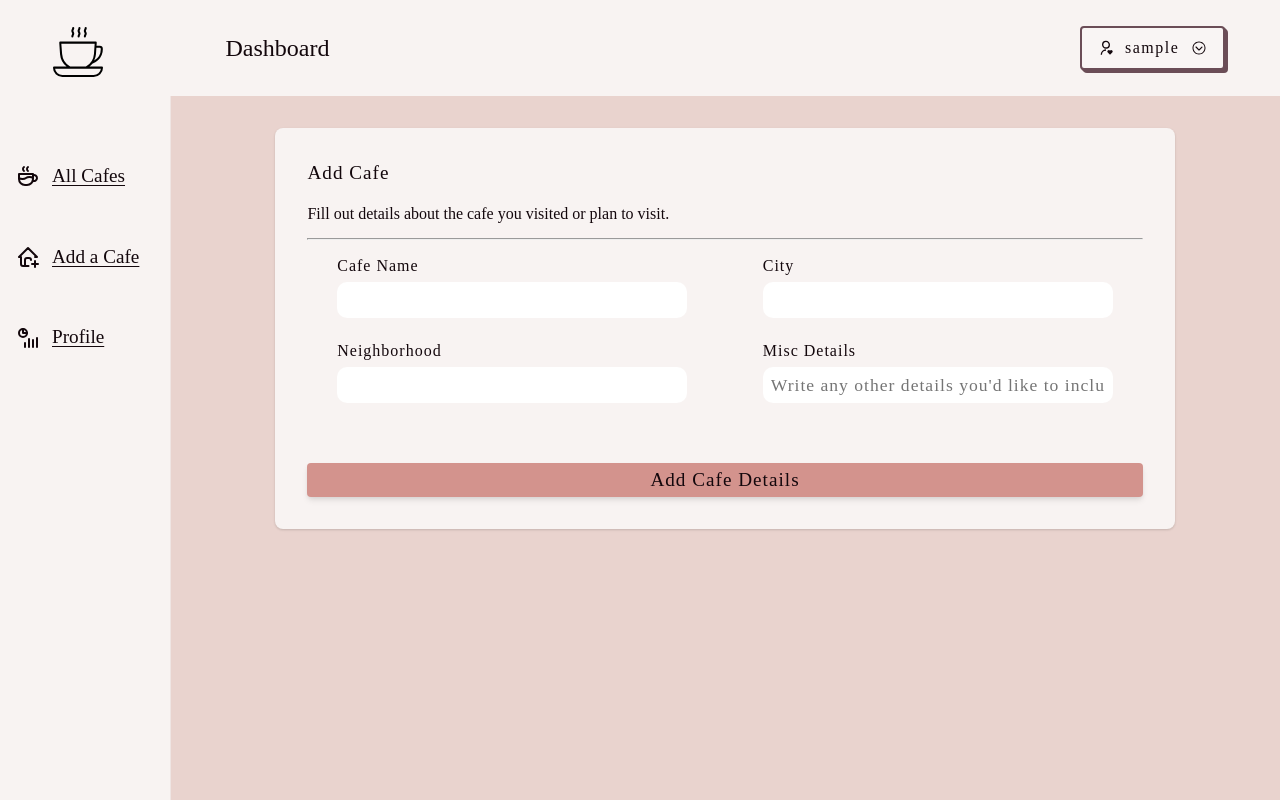
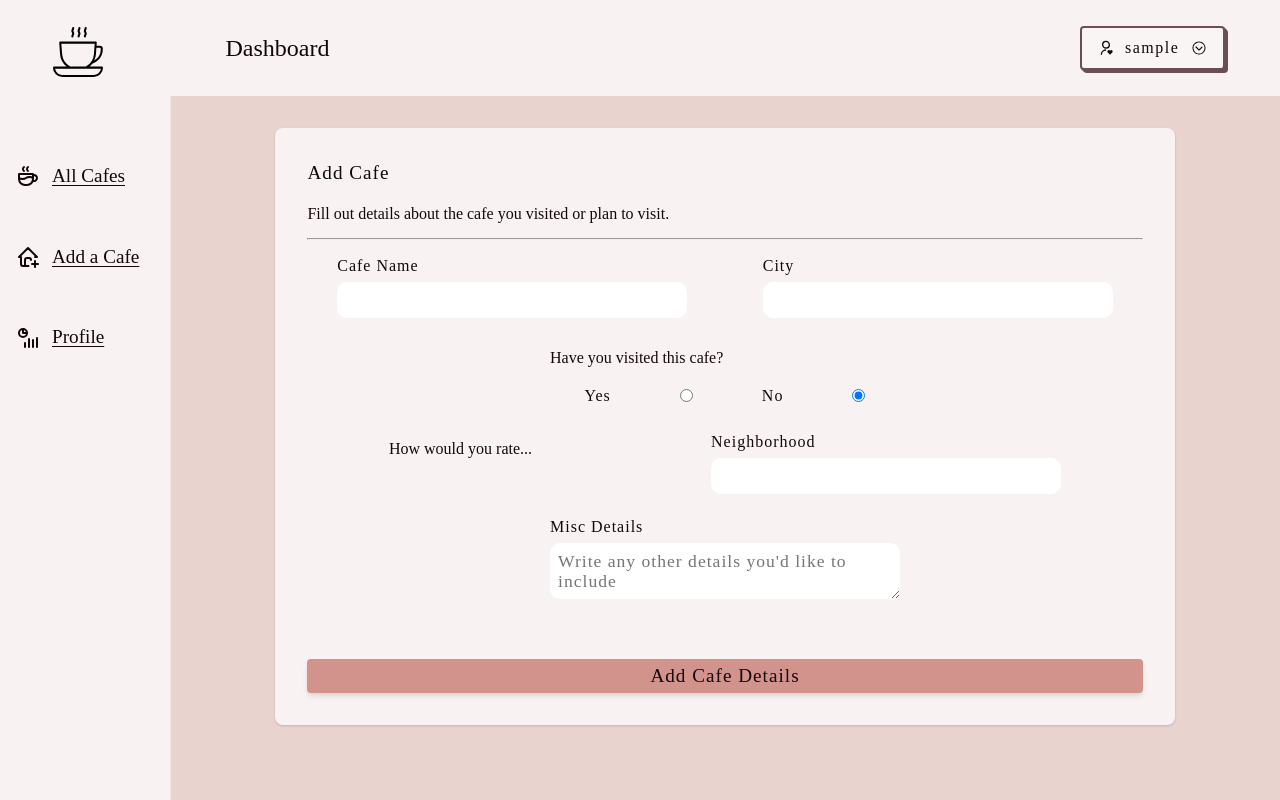
Before and after one commit to whitneywind/cafe-tracking, a React (Create React App) app in the folder client/: page /dashboard/add-cafe in a window 1280 px wide. Built offline with nearby package versions, Linux system fonts and the light colour scheme; sample sign-in values are in the browser's storage.

Commit message:
front end cafe page

```diff
--- a/client/src/assets/wrappers/SharedLayoutWrapper.js
+++ b/client/src/assets/wrappers/SharedLayoutWrapper.js
@@ -2,7 +2,6 @@ import styled from "styled-components";
 
 const Wrapper = styled.main`
   background-color: var(--mainBackgroundColor);
-  height: 100vh;
   .dashboard {
     display: grid;
     grid-template-columns: 1fr;
--- a/client/src/pages/dashboard-pages/AddCafe.jsx
+++ b/client/src/pages/dashboard-pages/AddCafe.jsx
@@ -8,12 +8,13 @@ const AddCafe = () => {
   const [city, setCity] = useState("");
   const [neighborhood, setNeighborhood] = useState("");
   const [details, setDetails] = useState("");
+  const [visited, setVisited] = useState(false);
 
   const { showAlert } = useAppContext();
 
   const handleSubmit = (e) => {
     e.preventDefault();
-  }
+  };
 
   return (
     <Wrapper>
@@ -25,38 +26,93 @@ const AddCafe = () => {
         </header>
         <form onSubmit={handleSubmit}>
           <div className="main-form">
-
             <div className="basic-info form-section">
               <div className="form-row">
                 <label htmlFor="name">Cafe Name</label>
-                  <input type="text" name="name" className="form-input" value={name} onChange={(e) => setName(e.target.value)} required />
+                <input
+                  type="text"
+                  name="name"
+                  className="form-input"
+                  value={name}
+                  onChange={(e) => setName(e.target.value)}
+                  required
+                />
               </div>
               <div className="form-row">
                 <label htmlFor="city">City</label>
-                  <input type="text" name="city" className="form-input" value={city} onChange={(e) => setCity(e.target.value)} required />
+                <input
+                  type="text"
+                  name="city"
+                  className="form-input"
+                  value={city}
+                  onChange={(e) => setCity(e.target.value)}
+                  required
+                />
+              </div>
+            </div>
+
+            <div className="form-row visited-row">
+              <p>Have you visited this cafe?</p>
+              <div className="middle-row">
+                <label htmlFor="visited-yes">Yes</label>
+                <input
+                  type="radio"
+                  id="visited-yes"
+                  name="visited"
+                  value="Yes"
+                  checked={visited}
+                  onChange={() => setVisited(true)}
+                />
+                <label htmlFor="visited-no">No</label>
+                <input
+                  type="radio"
+                  id="visited-no"
+                  name="visited"
+                  value="No"
+                  checked={!visited}
+                  onChange={() => setVisited(false)}
+                />
               </div>
             </div>
 
             <div className="extra-info form-section">
               <div className="form-row">
+                <p htmlFor="neighborhood">How would you rate...</p>
+              </div>
+
+              <div className="form-row">
                 <label htmlFor="neighborhood">Neighborhood</label>
-                <input type="text" name="location" className="form-input" value={neighborhood} onChange={(e) => setNeighborhood(e.target.value)} />
+                <input
+                  type="text"
+                  name="location"
+                  className="form-input"
+                  value={neighborhood}
+                  onChange={(e) => setNeighborhood(e.target.value)}
+                />
               </div>
+
               <div className="form-row">
                 <label htmlFor="neighborhood">Misc Details</label>
-                <input type="text" name="details" className="form-input" value={details} onChange={(e) => setDetails(e.target.value)} placeholder="Write any other details you'd like to include" />
+                <textarea
+                  name="details"
+                  className="form-input"
+                  value={details}
+                  onChange={(e) => setDetails(e.target.value)}
+                  placeholder="Write any other details you'd like to include"
+                />
               </div>
             </div>
-
           </div>
-          <button type="submit" className="add-btn">Add Cafe Details</button>
+          <button type="submit" className="add-btn">
+            Add Cafe Details
+          </button>
         </form>
       </div>
       {showAlert && <Alert />}
     </Wrapper>
-  )
-}
-export default AddCafe
+  );
+};
+export default AddCafe;
 
 const Wrapper = styled.div`
   h1 {
@@ -64,7 +120,7 @@ const Wrapper = styled.div`
     font-weight: 500;
   }
   p {
-    font-size: 16px;
+    font-size: 1rem;
     line-height: 1;
     letter-spacing: normal;
   }
@@ -84,11 +140,20 @@ const Wrapper = styled.div`
     flex-wrap: wrap;
     gap: 1rem;
   }
+  .middle-row {
+    display: flex;
+    justify-content: space-around;
+  }
+  .middle-row label {
+  }
   .form-section {
     display: flex;
     flex-direction: column;
     flex-wrap: wrap;
     gap: 1rem;
+  }
+  .visited-row {
+    width: 350px;
   }
   .form-row {
     margin: 0 auto;
@@ -123,7 +188,8 @@ const Wrapper = styled.div`
       max-width: 90%;
       margin: 0 auto;
       background: var(--mainColor1Alt);
-      box-shadow: 0 1px 3px 0 rgba(0, 0, 0, 0.1), 0 1px 2px 0 rgba(0, 0, 0, 0.06);
+      box-shadow: 0 1px 3px 0 rgba(0, 0, 0, 0.1),
+        0 1px 2px 0 rgba(0, 0, 0, 0.06);
       padding: 1rem 2rem 2rem;
       font-size: 1.2rem;
       border-radius: 0.5rem;
@@ -137,5 +203,7 @@ const Wrapper = styled.div`
       display: flex;
       flex-direction: row;
     }
+    .visited-row {
     }
-`
+  }
+`;
```
Lines whose indentation alone changed are shown as unchanged.
